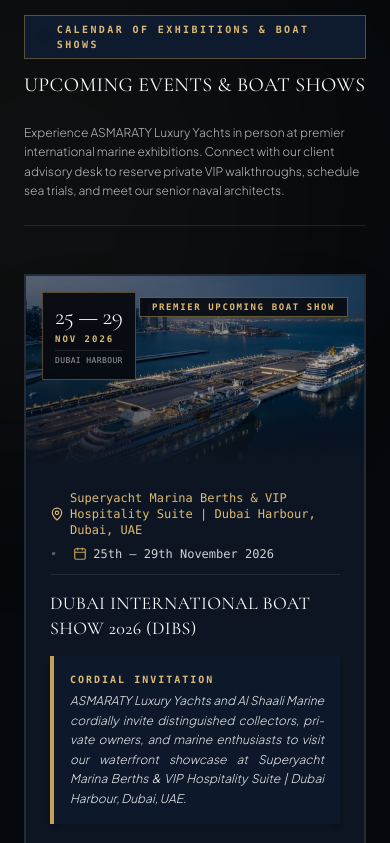
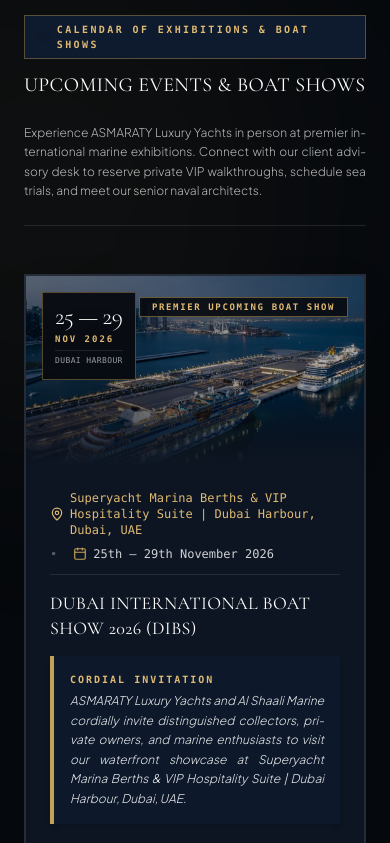
Before and after one commit to Hashir5989/yatch, a Next.js app: page /events in a window 390 px wide. Shown: the part 1440-2283 px from the top of the page. Built offline with nearby package versions, Linux system fonts and the light colour scheme; no server answers; the database is empty.

Commit message:
style(events): justify upcoming events header, concierge banner, and gallery descriptions

```diff
--- a/components/public/events/UniversalEventDetailView.js
+++ b/components/public/events/UniversalEventDetailView.js
@@ -350,7 +350,10 @@ export default function UniversalEventDetailView({ event: initialEvent }) {
                 The Showcase Gallery
               </h2>
             </div>
-            <p className="text-xs sm:text-sm text-white/60 font-light max-w-md leading-relaxed">
+            <p
+              className="text-xs sm:text-sm text-white/60 font-light max-w-md leading-relaxed saxdor-desc-justified"
+              style={{ textAlign: "justify", textJustify: "inter-word", textAlignLast: "left" }}
+            >
               Click any photograph to open the high-resolution fullscreen lightbox view with detailed captions and zoom controls.
             </p>
           </div>
--- a/components/public/news/UpcomingEventSection.js
+++ b/components/public/news/UpcomingEventSection.js
@@ -79,7 +79,10 @@ export default function UpcomingEventSection({ events = [] }) {
               Upcoming Events & Boat Shows
             </h2>
           </div>
-          <p className="text-xs sm:text-sm text-white/70 font-light max-w-lg leading-relaxed">
+          <p
+            className="text-xs sm:text-sm text-white/70 font-light max-w-lg leading-relaxed saxdor-desc-justified"
+            style={{ textAlign: "justify", textJustify: "inter-word", textAlignLast: "left" }}
+          >
             Experience ASMARATY Luxury Yachts in person at premier international marine exhibitions. Connect with our client advisory desk to reserve private VIP walkthroughs, schedule sea trials, and meet our senior naval architects.
           </p>
         </div>
@@ -255,7 +258,10 @@ export default function UpcomingEventSection({ events = [] }) {
               Request VIP Sea Trial or Private Berthing Walkthrough
             </h3>
 
-            <p className="text-xs sm:text-sm text-white/75 font-light leading-relaxed">
+            <p
+              className="text-xs sm:text-sm text-white/75 font-light leading-relaxed saxdor-desc-justified"
+              style={{ textAlign: "justify", textJustify: "inter-word", textAlignLast: "left" }}
+            >
               Connect directly with our luxury yacht advisory desk in the UAE. We arrange confidential one-on-one appointments with Al Shaali Marine naval architects, private boat show passes, and VIP sea trials departing from Abu Dhabi and Dubai.
             </p>
 
```
